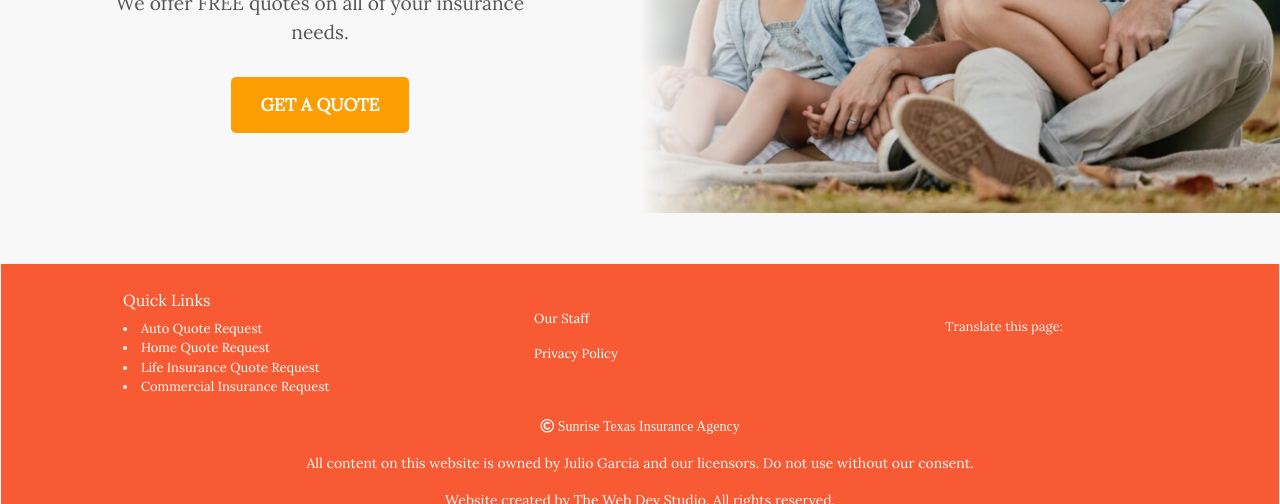
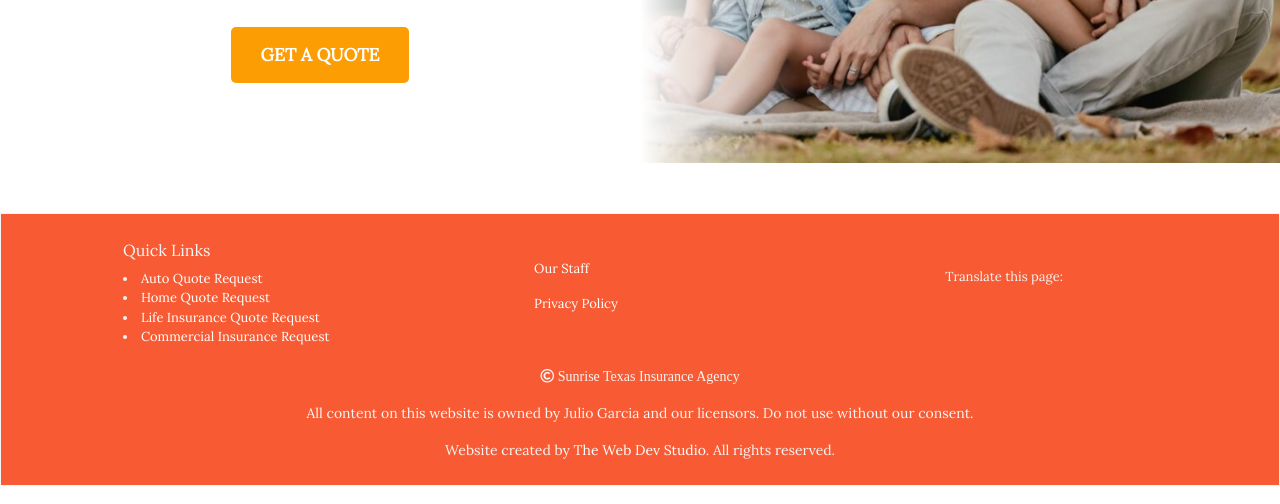
Before and after one commit to SBerglund0629/SunriseTexasUpdates, a plain HTML site: page index.html in a window 1280 px wide. Shown: the part 680-1184 px from the top of the page. Drawn offline with nearby package versions, Linux system fonts and the light colour scheme; a script that the page names is missing.

Commit message:
Update style-sheet.css

```diff
--- a/css/style-sheet.css
+++ b/css/style-sheet.css
@@ -345,11 +345,8 @@ ol>li:before {
 }
 
 .hero-section {
-background-color: #f8f8f8; /* Light grey/off-white background */
-position: relative;
-overflow: hidden;
-padding: 50px 0;
-
+  padding-top: 0;
+  padding-bottom: 50px;
 }
 
 
```
